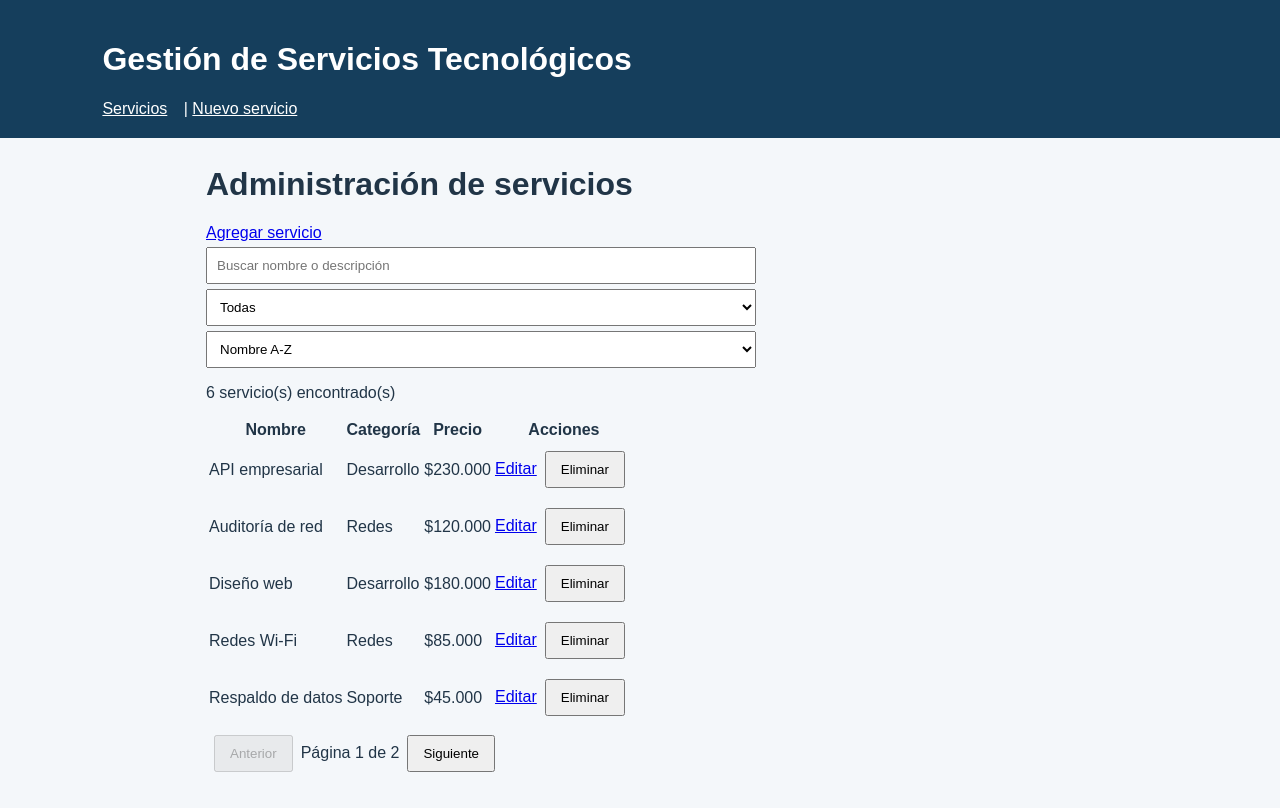
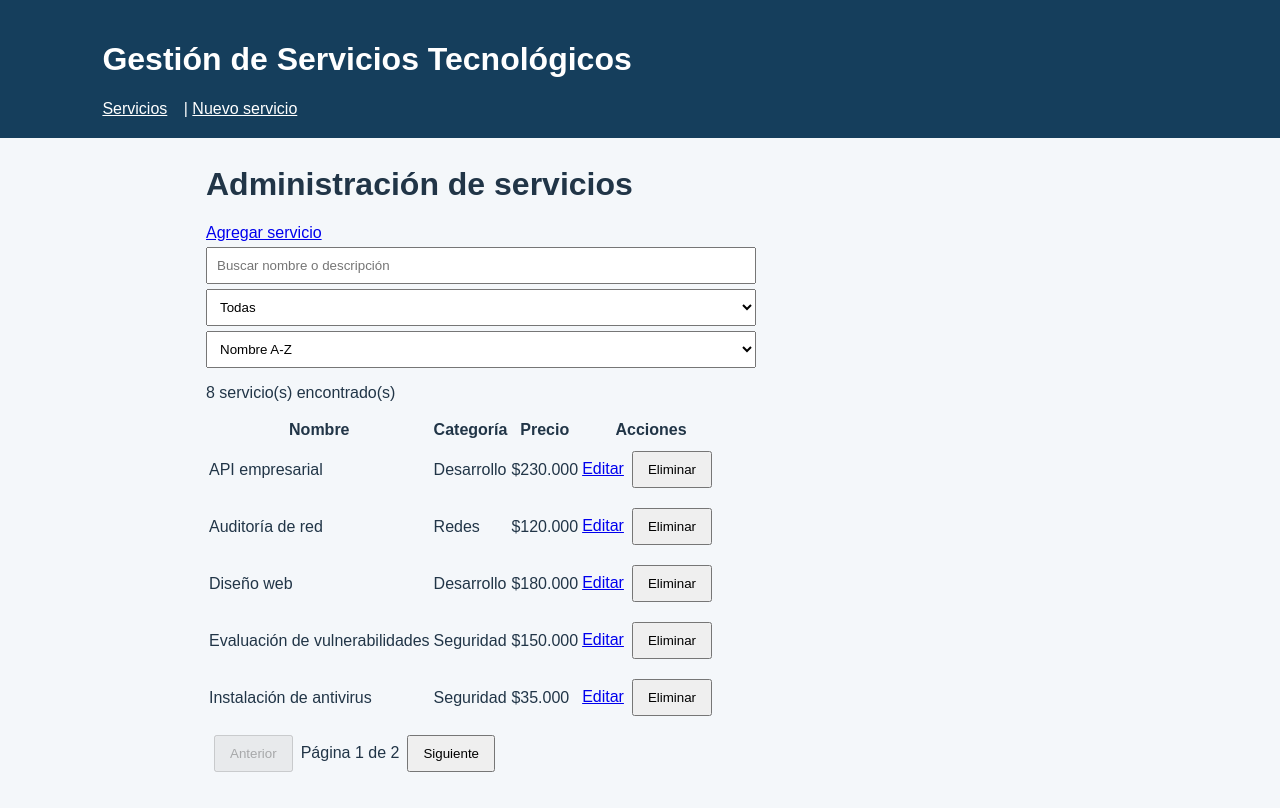
Before and after one commit to manupunkk/Ingenieria-Web, a Vue app: page /servicios in a window 1280 px wide. Built offline with nearby package versions, Linux system fonts and the light colour scheme; data requests are answered from the project's data file.

Commit message:
Actividad 14 - cuarta categoria y nuevos servicios

```diff
--- a/db.json
+++ b/db.json
@@ -1,10 +1,60 @@
 {
   "servicios": [
-    { "id": "1", "nombre": "Soporte técnico", "categoria": "Soporte", "precio": 25000, "descripcion": "Diagnóstico y reparación de equipos." },
-    { "id": "2", "nombre": "Diseño web", "categoria": "Desarrollo", "precio": 180000, "descripcion": "Sitio corporativo adaptable." },
-    { "id": "3", "nombre": "Redes Wi-Fi", "categoria": "Redes", "precio": 85000, "descripcion": "Instalación y configuración de red." },
-    { "id": "4", "nombre": "Respaldo de datos", "categoria": "Soporte", "precio": 45000, "descripcion": "Respaldo local y en la nube." },
-    { "id": "5", "nombre": "API empresarial", "categoria": "Desarrollo", "precio": 230000, "descripcion": "Construcción de API REST." },
-    { "id": "6", "nombre": "Auditoría de red", "categoria": "Redes", "precio": 120000, "descripcion": "Revisión de conectividad y seguridad." }
+    {
+      "id": "1",
+      "nombre": "Soporte técnico",
+      "categoria": "Soporte",
+      "precio": 25000,
+      "descripcion": "Diagnóstico y reparación de equipos."
+    },
+    {
+      "id": "2",
+      "nombre": "Diseño web",
+      "categoria": "Desarrollo",
+      "precio": 180000,
+      "descripcion": "Sitio corporativo adaptable."
+    },
+    {
+      "id": "3",
+      "nombre": "Redes Wi-Fi",
+      "categoria": "Redes",
+      "precio": 85000,
+      "descripcion": "Instalación y configuración de red."
+    },
+    {
+      "id": "4",
+      "nombre": "Respaldo de datos",
+      "categoria": "Soporte",
+      "precio": 45000,
+      "descripcion": "Respaldo local y en la nube."
+    },
+    {
+      "id": "5",
+      "nombre": "API empresarial",
+      "categoria": "Desarrollo",
+      "precio": 230000,
+      "descripcion": "Construcción de API REST."
+    },
+    {
+      "id": "6",
+      "nombre": "Auditoría de red",
+      "categoria": "Redes",
+      "precio": 120000,
+      "descripcion": "Revisión de conectividad y seguridad."
+    },
+    {
+      "id": "7",
+      "nombre": "Instalación de antivirus",
+      "categoria": "Seguridad",
+      "precio": 35000,
+      "descripcion": "Instalación y configuración de protección antivirus."
+    },
+    {
+      "id": "8",
+      "nombre": "Evaluación de vulnerabilidades",
+      "categoria": "Seguridad",
+      "precio": 150000,
+      "descripcion": "Análisis de riesgos y vulnerabilidades de sistemas."
+    }
   ]
 }
--- a/src/views/FormularioServicio.vue
+++ b/src/views/FormularioServicio.vue
@@ -25,7 +25,7 @@ function validar() {
   const f = formulario.value
   const e = {}
   if (f.nombre.trim().length < 3) e.nombre = 'Ingrese al menos 3 caracteres.'
-  if (!['Soporte', 'Desarrollo', 'Redes'].includes(f.categoria)) e.categoria = 'Seleccione una categoría.'
+  if (!['Soporte', 'Desarrollo', 'Redes', 'Seguridad'].includes(f.categoria)) e.categoria = 'Seleccione una categoría.'
   if (f.precio === '' || !Number.isFinite(Number(f.precio)) || Number(f.precio) <= 0)
     e.precio = 'Ingrese un precio mayor que cero.'
   if (f.descripcion.trim().length < 10) e.descripcion = 'Ingrese al menos 10 caracteres.'
@@ -62,6 +62,7 @@ async function guardar() {
         <select v-model="formulario.categoria">
           <option value="">Seleccione</option><option>Soporte</option>
           <option>Desarrollo</option><option>Redes</option>
+          <option>Seguridad</option>
         </select>
       </label>
       <small v-if="errores.categoria" class="error">{{ errores.categoria }}</small>
```
